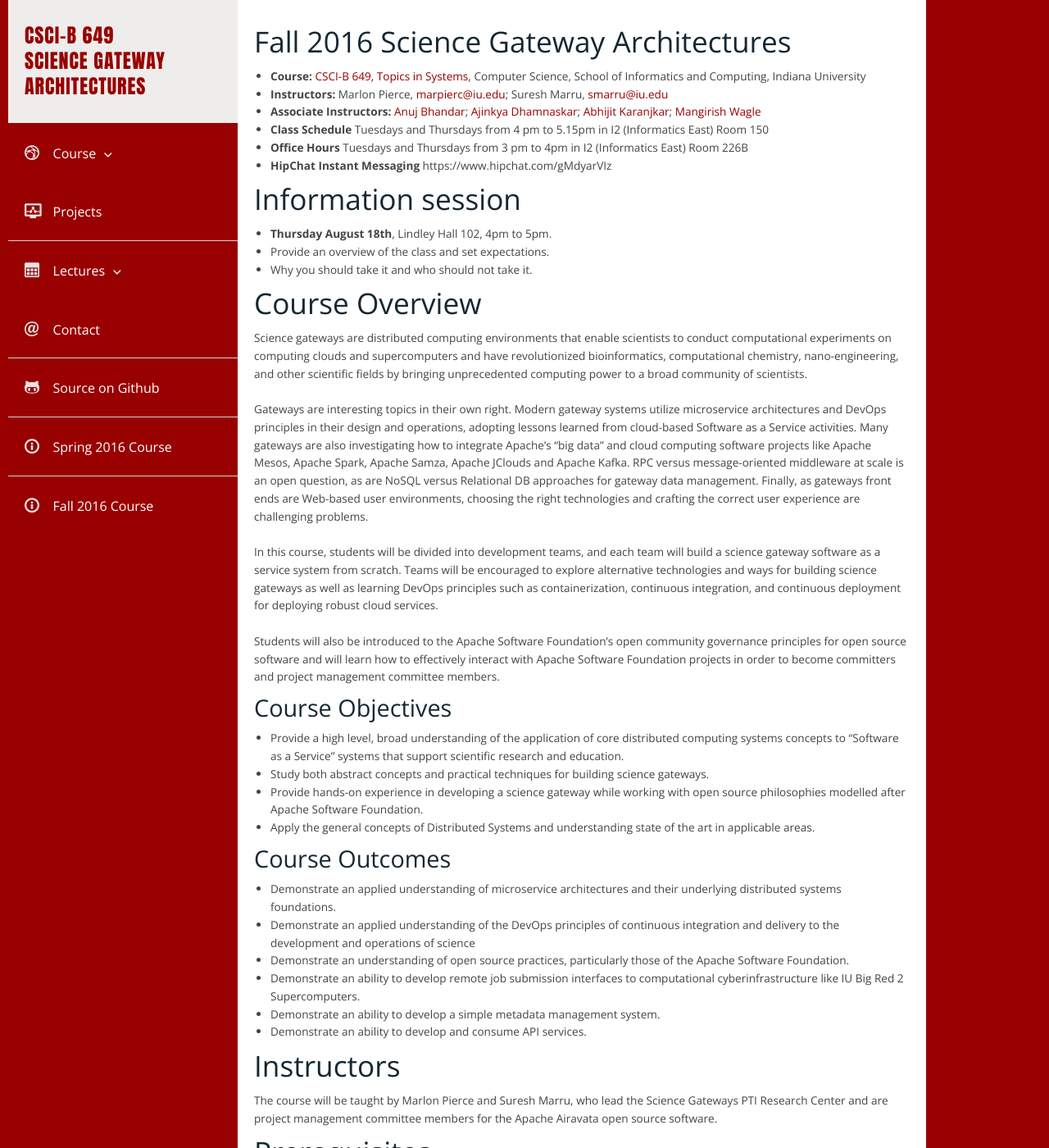
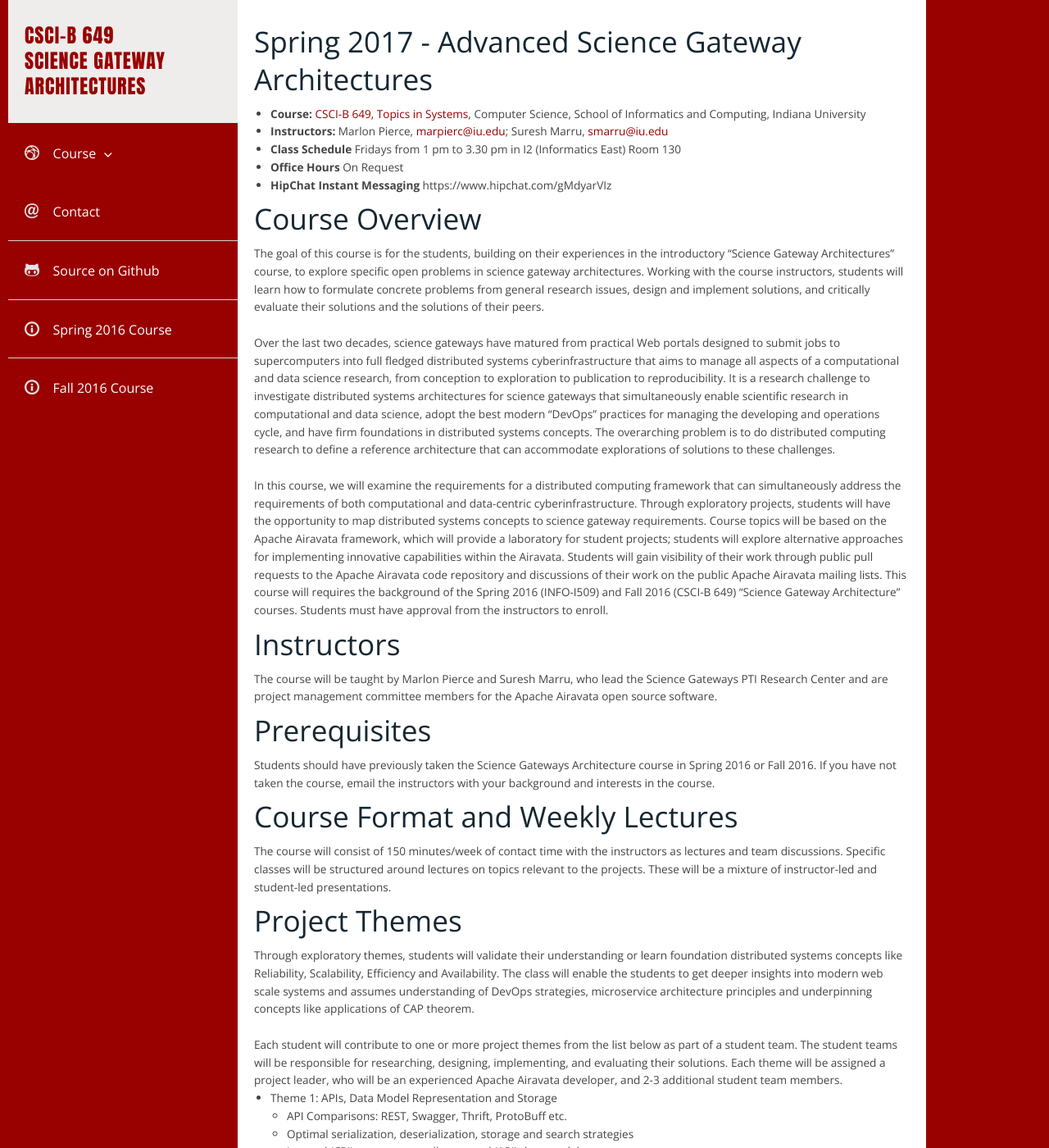
Before and after one commit to airavata-courses/airavata-courses.github.io, a Jekyll site: the page built from index.md, in a window 1280 px wide and 1400 px high. Shown: the whole window at 82% size. Built offline with Jekyll 4.4.1, drawn with Linux system fonts in a browser that asks for light colours; our own code applies the rules of GitHub Pages for plain Markdown files; some of the changed text lies outside the part shown.

Commit message:
updating site for spring 2017

```diff
--- a/_includes/sidebar.html
+++ b/_includes/sidebar.html
@@ -16,41 +16,41 @@
                         <li><a href="index.html#open-collaboration">Open Collaboration</a></li>
                     </ul>
                 </li>
-                <li><a href="projects.html"><i class="icon-display_graph"></i>Projects</a></li>
+               <!-- <li><a href="projects.html"><i class="icon-display_graph"></i>Projects</a></li>
                 <li class="course-menu">
                     <a><i class="icon-calendar"></i>Lectures</a>
                     <ul class="chevron">
-                        <li><a href="lectures.html#class-1---august-23rd">Class 1</a></li>
-                        <li><a href="lectures.html#class-2---august-25th">Class 2</a></li>
-                        <li><a href="lectures.html#class-3---august-30th">Class 3</a></li>
-                        <li><a href="lectures.html#class-4---september-1">Class 4</a></li>
-                        <li><a href="lectures.html#class-5---september-6th">Class 5</a></li>
-                        <li><a href="lectures.html#class-6---september--8th">Class 6</a></li>
-                        <li><a href="lectures.html#class-7---september--13th">Class 7</a></li>
-                        <li><a href="lectures.html#class-8---september--20th">Class 8</a></li>
-                        <li><a href="lectures.html#class-9---september--22nd">Class 9</a></li>
-                        <li><a href="lectures.html#class-10---september--27th">Class 10</a></li>
-                        <li><a href="lectures.html#class-11---september--29th">Class 11</a></li>
-                        <li><a href="lectures.html#class-12---october-4th">Class 12</a></li>
-                        <li><a href="lectures.html#class-13---october-6th">Class 13</a></li>
-                        <li><a href="lectures.html#class-14---october-11th">Class 14</a></li>
-                        <li><a href="lectures.html#class-15---october-13th">Class 15</a></li>
-                        <li><a href="lectures.html#class-16---october-18th">Class 16</a></li>
-                        <li><a href="lectures.html#class-17---october-20th">Class 17</a></li>
-                        <li><a href="lectures.html#class-18---october-25th">Class 18</a></li>
-                        <li><a href="lectures.html#class-19---october-27th">Class 19</a></li>
-                        <li><a href="lectures.html#class-20---november-1st">Class 20</a></li>
-                        <li><a href="lectures.html#class-21---november-3rd">Class 21</a></li>
-                        <li><a href="lectures.html#class-22---november-8th">Class 22</a></li>
-                        <li><a href="lectures.html#class-23---november-10th">Class 23</a></li>
-                        <li><a href="lectures.html#class-24---november-15th">Class 24</a></li>
-                        <li><a href="lectures.html#class-25---november-17th">Class 25</a></li>
-                        <li><a href="lectures.html#class-26---november-29th">Class 26</a></li>
-                        <li><a href="lectures.html#class-27---december-1st">Class 27</a></li>
-                        <li><a href="lectures.html#class-28---december-6th">Class 28</a></li>
-                        <li><a href="lectures.html#class-29---december-8th">Class 29</a></li>
+                        <li><a href="lectures.html#class-1-&#45;&#45;august-23rd">Class 1</a></li>
+                        <li><a href="lectures.html#class-2-&#45;&#45;august-25th">Class 2</a></li>
+                        <li><a href="lectures.html#class-3-&#45;&#45;august-30th">Class 3</a></li>
+                        <li><a href="lectures.html#class-4-&#45;&#45;september-1">Class 4</a></li>
+                        <li><a href="lectures.html#class-5-&#45;&#45;september-6th">Class 5</a></li>
+                        <li><a href="lectures.html#class-6-&#45;&#45;september&#45;&#45;8th">Class 6</a></li>
+                        <li><a href="lectures.html#class-7-&#45;&#45;september&#45;&#45;13th">Class 7</a></li>
+                        <li><a href="lectures.html#class-8-&#45;&#45;september&#45;&#45;20th">Class 8</a></li>
+                        <li><a href="lectures.html#class-9-&#45;&#45;september&#45;&#45;22nd">Class 9</a></li>
+                        <li><a href="lectures.html#class-10-&#45;&#45;september&#45;&#45;27th">Class 10</a></li>
+                        <li><a href="lectures.html#class-11-&#45;&#45;september&#45;&#45;29th">Class 11</a></li>
+                        <li><a href="lectures.html#class-12-&#45;&#45;october-4th">Class 12</a></li>
+                        <li><a href="lectures.html#class-13-&#45;&#45;october-6th">Class 13</a></li>
+                        <li><a href="lectures.html#class-14-&#45;&#45;october-11th">Class 14</a></li>
+                        <li><a href="lectures.html#class-15-&#45;&#45;october-13th">Class 15</a></li>
+                        <li><a href="lectures.html#class-16-&#45;&#45;october-18th">Class 16</a></li>
+                        <li><a href="lectures.html#class-17-&#45;&#45;october-20th">Class 17</a></li>
+                        <li><a href="lectures.html#class-18-&#45;&#45;october-25th">Class 18</a></li>
+                        <li><a href="lectures.html#class-19-&#45;&#45;october-27th">Class 19</a></li>
+                        <li><a href="lectures.html#class-20-&#45;&#45;november-1st">Class 20</a></li>
+                        <li><a href="lectures.html#class-21-&#45;&#45;november-3rd">Class 21</a></li>
+                        <li><a href="lectures.html#class-22-&#45;&#45;november-8th">Class 22</a></li>
+                        <li><a href="lectures.html#class-23-&#45;&#45;november-10th">Class 23</a></li>
+                        <li><a href="lectures.html#class-24-&#45;&#45;november-15th">Class 24</a></li>
+                        <li><a href="lectures.html#class-25-&#45;&#45;november-17th">Class 25</a></li>
+                        <li><a href="lectures.html#class-26-&#45;&#45;november-29th">Class 26</a></li>
+                        <li><a href="lectures.html#class-27-&#45;&#45;december-1st">Class 27</a></li>
+                        <li><a href="lectures.html#class-28-&#45;&#45;december-6th">Class 28</a></li>
+                        <li><a href="lectures.html#class-29-&#45;&#45;december-8th">Class 29</a></li>
                     </ul>
-                </li>
+                </li>-->
                 <li><a href="contact.html"><i class="icon-at"></i>Contact</a></li>
                 <li><a href="https://github.com/airavata-courses" target="_blank"><i class="
     icon-git"></i>Source on Github</a></li>
--- a/index.md
+++ b/index.md
@@ -2,92 +2,94 @@
 layout: default
 ---
 
-## Fall 2016 Science Gateway Architectures
+## Spring 2017 - Advanced Science Gateway Architectures
 
 * **Course:** [CSCI-B 649, Topics in Systems](https://www.soic.indiana.edu/graduate/courses/index.html?number=b649&department=CSCI){:target="_blank"}, Computer Science, School of Informatics and Computing, Indiana University
 * **Instructors:** Marlon Pierce, [marpierc@iu.edu](mailto:marpierc@iu.edu); Suresh Marru, [smarru@iu.edu](mailto:smarru@iu.edu)
-* **Associate Instructors:** [Anuj Bhandar](mailto:anujbhan@umail.iu.edu); [Ajinkya Dhamnaskar](mailto:adhamnas@umail.iu.edu); [Abhijit Karanjkar](mailto:aykaranj@umail.iu.edu); [Mangirish Wagle](mailto:mawagle@umail.iu.edu)
 
-* **Class Schedule** Tuesdays and Thursdays from 4 pm to 5.15pm in I2 (Informatics East) Room 150
-* **Office Hours** Tuesdays and Thursdays from 3 pm to 4pm in I2 (Informatics East) Room 226B
+* **Class Schedule** Fridays from 1 pm to 3.30 pm in I2 (Informatics East) Room 130
+* **Office Hours** On Request
 * **HipChat Instant Messaging** https://www.hipchat.com/gMdyarVIz
-
-## Information session
-* **Thursday August 18th**, Lindley Hall 102, 4pm to 5pm.
-* Provide an overview of the class and set expectations.
-* Why you should take it and who should not take it.
 
 ## Course Overview
 
-Science gateways are distributed computing environments that enable scientists to conduct computational experiments on computing clouds and supercomputers and have revolutionized bioinformatics, computational chemistry, nano-engineering, and other scientific fields by bringing unprecedented computing power to a broad community of scientists.
+The goal of this course is for the students, building on their experiences in the introductory “Science Gateway Architectures” course, to explore specific open problems in science gateway architectures. Working with the course instructors, students will learn how to formulate concrete problems from general research issues, design and implement solutions, and critically evaluate their solutions and the solutions of their peers.
+
 <br/>
-Gateways are interesting topics in their own right. Modern gateway systems utilize microservice architectures and DevOps principles in their design and operations, adopting lessons learned from cloud-based Software as a Service activities.
-Many gateways are also investigating how to integrate Apache’s “big data” and cloud computing software projects like Apache Mesos, Apache Spark, Apache Samza, Apache JClouds and Apache Kafka. RPC versus message-oriented middleware at scale is an open question, as are NoSQL versus Relational DB approaches for gateway data management. Finally, as gateways front ends are Web-based user environments, choosing the right technologies and crafting the correct user experience are challenging problems.
+Over the last two decades, science gateways have matured from practical Web portals designed to submit jobs to supercomputers into full fledged distributed systems cyberinfrastructure that aims to manage all aspects of a computational and data science research, from conception to exploration to publication to reproducibility. It is a research challenge to investigate distributed systems architectures for science gateways that simultaneously enable scientific research in computational and data science, adopt the best modern “DevOps” practices for managing the developing and operations cycle, and have firm foundations in distributed systems concepts. The overarching problem is to do distributed computing research to define a reference architecture that can accommodate explorations of solutions to these challenges.
+
 <br/>
-In this course, students will be divided into development teams, and each team will build a science gateway software as a service system from scratch. Teams will be encouraged to explore alternative technologies and ways for building science gateways as well as learning DevOps principles such as containerization, continuous integration, and continuous deployment for deploying robust cloud services.
-<br/>
-Students will also be introduced to the Apache Software Foundation’s open community governance principles for open source software and will learn how to effectively interact with Apache Software Foundation projects in order to become committers and project management committee members.
-
-### Course Objectives
-
-* Provide a high level, broad understanding of the application of core distributed computing systems concepts to “Software as a Service” systems that support scientific research and education.
-* Study both abstract concepts and practical techniques for building science gateways.
-* Provide hands-on experience in developing a science gateway while working with open source philosophies modelled after Apache Software Foundation.
-* Apply the general concepts of Distributed Systems and understanding state of the art in applicable areas.
-
-
-### Course Outcomes
-
-* Demonstrate an applied understanding of microservice architectures and their underlying distributed systems foundations.
-* Demonstrate an applied understanding of the DevOps principles of continuous integration and delivery to the development and operations of science
-* Demonstrate an understanding of open source practices, particularly those of the Apache Software Foundation.
-* Demonstrate an ability to develop remote job submission interfaces to computational cyberinfrastructure like IU Big Red 2 Supercomputers.
-* Demonstrate an ability to develop a simple metadata management system.
-* Demonstrate an ability to develop and consume API services.
+In this course, we will examine the requirements for a distributed computing framework that can simultaneously address the requirements of both computational and data-centric cyberinfrastructure. Through exploratory projects, students will have the opportunity to map distributed systems concepts to science gateway requirements. Course topics will be based on the Apache Airavata framework, which will provide a laboratory for student projects; students will explore alternative approaches for implementing innovative capabilities within the Airavata. Students will gain visibility of their work through public pull requests to the Apache Airavata code repository and discussions of their work on the public Apache Airavata mailing lists. This course will requires the background of the Spring 2016 (INFO-I509) and Fall 2016 (CSCI-B 649) “Science Gateway Architecture” courses. Students must have approval from the instructors to enroll.
 
 ## Instructors
 The course will be taught by Marlon Pierce and Suresh Marru, who lead the Science Gateways PTI Research Center and are project management committee members for the Apache Airavata open source software.
 
 ## Prerequisites
 
-Students should be familiar with Linux and Unix operating systems, basic networking concepts, one or more programming languages, databases, basics of Web development, and version control systems
+Students should have previously taken the Science Gateways Architecture course in Spring 2016 or Fall 2016. If you have not taken the course, email the instructors with your background and interests in the course.
 
-## Student Teams
+## Course Format and Weekly Lectures
 
-* Team size will depend on enrollment but will range from 2-5.
-* Agree on an editor and environment that the team is comfortable with. We recommend IntelliJ Idea
-* Team members who are less experienced/comfortable should have more keyboard time
-* Switch who's "driving" regularly
-* Make sure to save the code and send it to all team members.
+The course will consist of 150 minutes/week of contact time with the instructors as lectures and team discussions. Specific classes will be structured around lectures on topics relevant to the projects. These will be a mixture of instructor-led and student-led presentations.
+
+## Project Themes
+
+Through exploratory themes, students will validate their understanding or learn foundation distributed systems concepts like Reliability, Scalability, Efficiency and Availability. The class will enable the students to get deeper insights into modern web scale systems and assumes understanding of DevOps strategies, microservice architecture principles and underpinning concepts like applications of CAP theorem.
+
+<br/>
+Each student will contribute to one or more project themes from the list below as part of a student team. The student teams will be responsible for researching, designing, implementing, and evaluating their solutions. Each theme will be assigned a project leader, who will be an experienced Apache Airavata developer, and 2-3 additional student team members.
+
+* Theme 1: APIs, Data Model Representation and Storage
+    * API Comparisons: REST, Swagger, Thrift, ProtoBuff etc.
+    * Optimal serialization, deserialization, storage and search strategies
+    * Internal (CPI) versus externally exposed (API) data models
+* Theme 2: Distributed Workload Distribution
+    * Load Balancing Stateful vs Stateless Services
+    * Message based vs hybrid message-RPC vs pure RPC.
+    * Work-Queue vs Master-Worker load balancing
+* Theme 3: DevOps Strategies
+    * Fault tolerance testing and validation
+    * Load balancing testing and validation
+    * Continuous upgrades without downtime
+    * Capacity testing
+    * Comparison of hosting alternatives: OpenStack (Jetstream), Amazon AWS, Google, Microsoft Azure
+* Theme 4: Cyberinfrastructure Integration
+    * Interacting with remote computing resources and data
+    * Metascheduling
+    * Gateway metadata and provenance
+    * Alternative resource utilization
+* Theme 5: Cybersecurity
+    * PHI, HIPAA, etc alignment for gateways
+    * DevSecOps practices
+    * Auditing, monitoring, and event detection
+    * Client assurance
+* Theme 6: Data-Centric Computing and Gateways
+    * Airavata and data stream processing
+    * Internet of Things and Airavata
+    * Searching and data mining structured data sets
+    * Event-driven computations
+* Theme 7: Scientific User Environments
+    * Gateways and interactive computing
+    * Application monitoring
+    * Visualization
+    * Modern user interfaces and environments for science
+    * Notebook integration
+* Theme 8: Application Toolboxes for Airavata Applications
+    * Defining toolboxes: application and resource collections.
+    * Toolbox templates
+    * Packaging, integrating, and sharing tool boxes
 
 ## Grading
 
-* Students will be divided into teams.
-Each team will have a project with 4 intermediate milestones.  There will also be a midterm and final presentation. The maximum number of points for the semester is 100.  90-100 points is an A, 80-89 points is a B, etc.
+This will be a project-based course with students working on team projects. Each project will be subdivided into four milestones with specific, demonstrated deliverables that the student teams will present to the class. Students will use these deliverables to evaluate their solutions and make specific conclusions on their solutions to the project challenges. All work will be in public GitHub or Apache-hosted repositories.
 
-* Course Project 80%: There will be 4 project milestones, including mid-term and final milestones. Each project milestone is worth 20 points. **Late assignments are penalized -1 point per day. **
-    * Must use Apache compatible open source licensed software and tools.
-     * Projects must be checked into github, must be reproducibly executable on the deadline day by the instructors.
-        * Linux/Unix compatible
-        * If the instructors cannot execute your project and verify you have met the success criteria, the team receives 0 points.
-        * A team may resubmit their assignment at any time before the next milestone. Each resubmission gets -1 points; i.e., 19 points if you get it right on the second try, 18 points on the third try, etc.
-    * Students who show no activity (no github commits, no email discussions, etc) for the milestone will receive 0 points.
-* Midterm Presentation: 5%  All team members must participate. This is worth 5 points.
-* Final Presentation: 5% All team members must participate. This is worth 5 points.
-* Classroom Interactions and Peer Reviews: 10%. The projects and the topics will require interactive pro-active participation. Also mimicking real-world open source and software development practices, the course requires students to be aware of other approaches to problems, borrowing ideas (with proper acknowledgements and no stealing and plagiarizing) and peer reviewing and offering constructive feedback. These demonstrated interactions (on github issues and pull requests) will be worth 10 points.
-    * 1 point perfect attendance
-    * Up to 4 points classroom interactions
-    * Up to 5 points for GitHub interactions with other projects (not your team’s project). Examples include
-        * Posting bugs that get resolved
-        * Resolving bugs in other team’s projects. These must be accepted to the code base.
-        * Trivial issues don’t get rewarded.
+<br/>
+Each project milestone will be worth 20 points. To earn full credit, the student teams must submit the project milestone on time and demonstrate to the instructors that all required deliverables and evaluations were met.
 
-### Project Grading
-* Each project will be judged on ~4 quality attributes. The number will vary by assignment
-* To get all points, the project must demonstrate all attributes to the grader.  The grader must also be able to easily install and test all software by following documentation for the milestone in the team’s GitHub Wiki.
-* Each student on the team will submit a report describing what they did
-    * Give a percentage of effort for each attribute
-    * Provide auditable proof via links to issues and commits.
+<br/>
+Each student will also be assigned 5 thirty-minute presentations throughout the semester, with each presentation worth points (5 points total). Students will submit a final report (10 points), in
+which the student will summarize his/her individual work and contributions. This will include pointers to the student’s code contributions, developer list discussions, presentation materials, etc. The remaining 5 points are awarded based on attendance, classroom participation, and interactions with other students and with the instructors.
+
 
 ## Resources
 
@@ -108,8 +110,3 @@ During the course, instructors will provide references to journal and conference
 * Reuse and building upon ideas or code are major parts of modern software development.  As a professional programmer you will never write anything from scratch.  This class is structured such that all solutions are public.  You are encouraged to learn from the work of your peers. We won't hunt down people who are simply copying-and-pasting solutions, because without challenging themselves, they  are simply wasting their time and money taking this class.
 
 * Please respect the terms of use and/or license of any code you find, and if you reimplement or duplicate a design or code from elsewhere, credit the original source.
-
-## Project & Lectures
-
-* Detailed project milestones are described on the [Projects Page](projects.html)
-* Detailed class by class lecture scheduled are described on the [Lecture Page](lectures.html)
```
